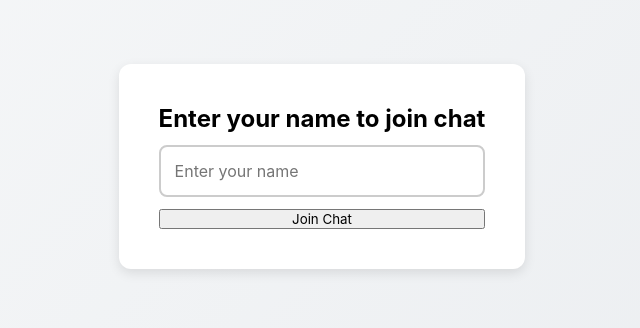
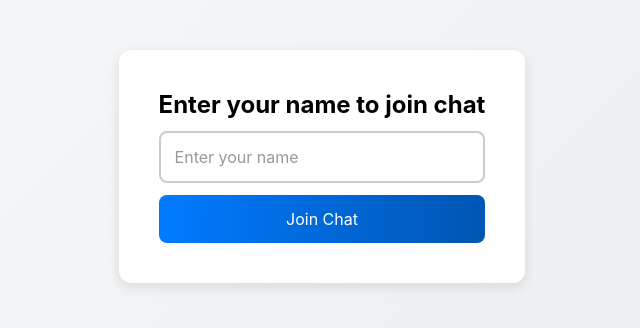
Before and after one commit to SujitDevl/chat-app, a React (Vite) app: page / in a window 1280 px wide. Shown: the part 234-562 px from the top of the page, without its empty margins (318-958 px from the left). Built offline with nearby package versions, Linux system fonts and the light colour scheme.

Commit message:
making new changes in style css for clean ui

```diff
--- a/src/style.css
+++ b/src/style.css
@@ -43,18 +43,18 @@ body {
   background: white;
 }
 
-.username-container input:focus {
+.login-form input:focus {
   border-color: #007bff;
   background: #f8f9fa;
 }
 
 /* Fix input not working on some browsers */
-.username-container input::placeholder {
+.login-form input::placeholder {
   color: #999;
 }
 
 /* Button */
-.username-container button {
+.login-form button {
   width: 100%;
   padding: 14px;
   border: none;
@@ -66,7 +66,7 @@ body {
   transition: 0.3s;
 }
 
-.username-container button:hover {
+.login-form button:hover {
   background: linear-gradient(90deg, #0056b3, #004494);
 }
 
```
